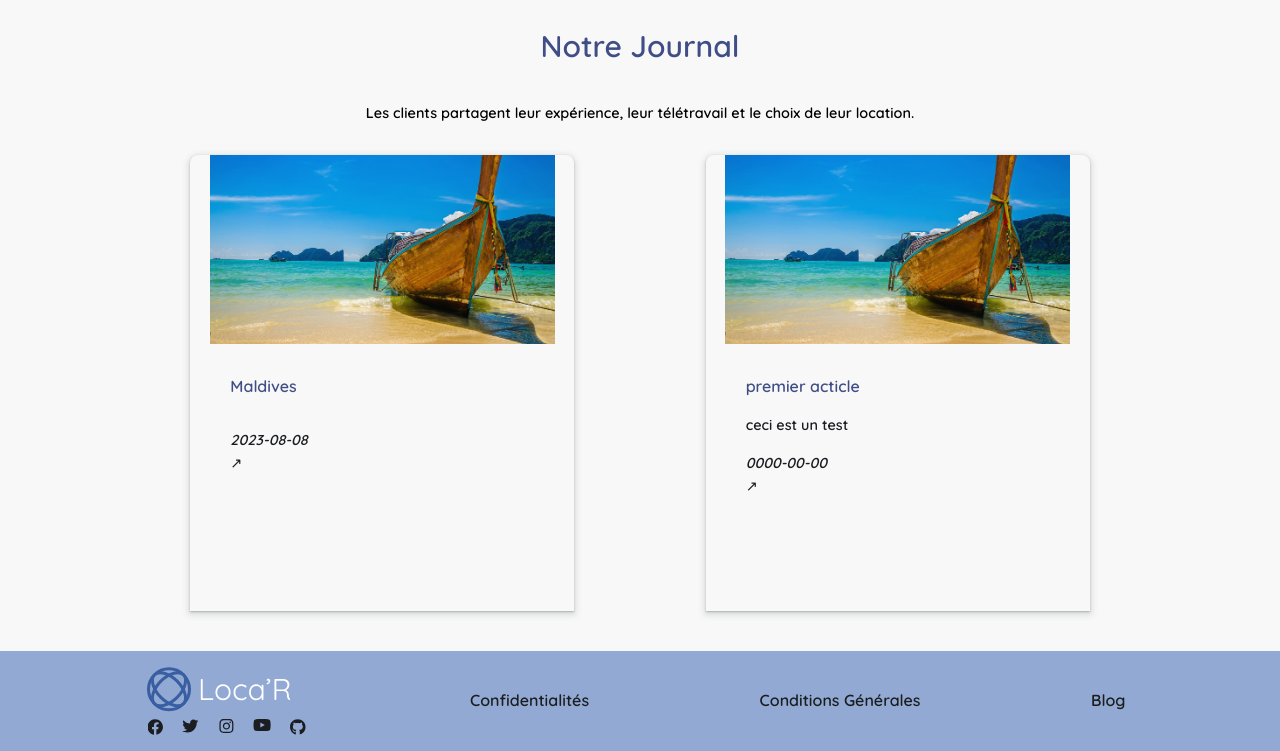
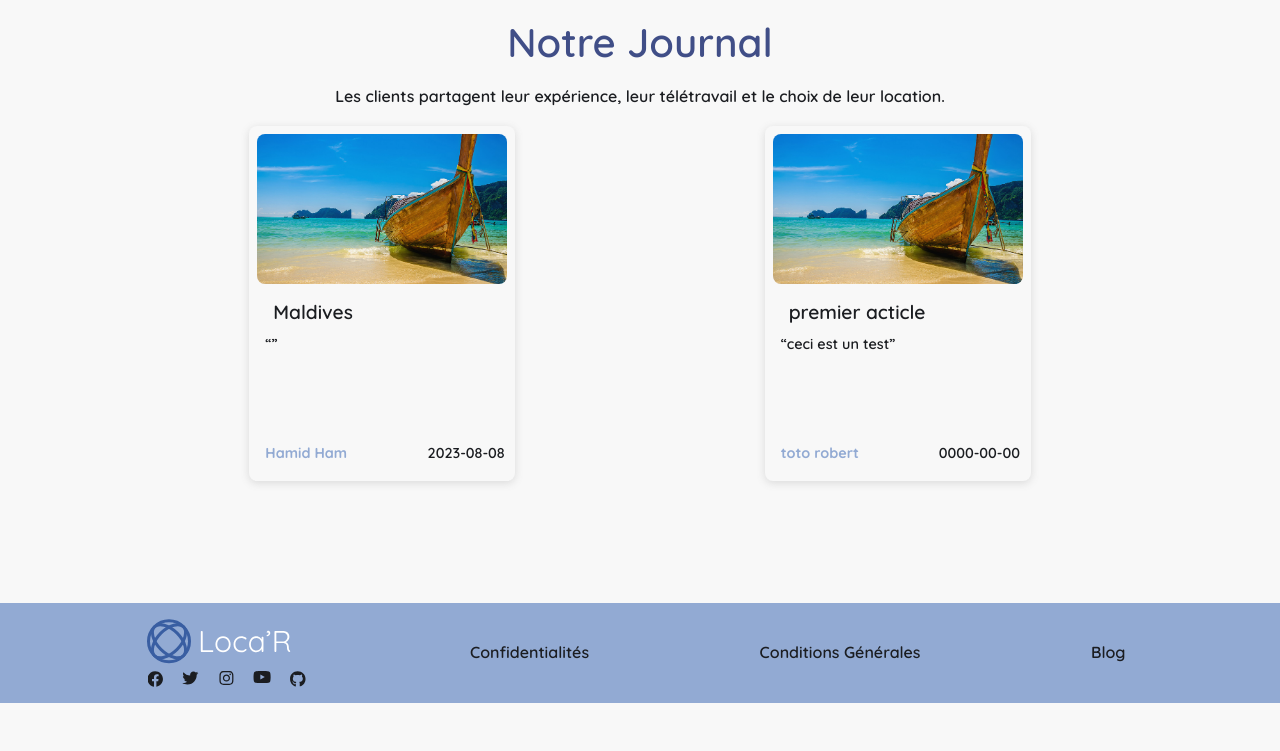
Before and after one commit to Anathariel/Project-Rbnb, a PHP site: page /blog in a window 1280 px wide. Shown: the part 97-848 px from the top of the page. After the commit the page ends 800 px from the top, so only its background shows below. Run offline with PHP 8.4, Linux system fonts and the light colour scheme; data comes from the database, SQL or seed files in the repository; some libraries are stand-ins or nearby versions.

Commit message:
💫 Scale on hover cards + fix blog cards to generalised ones and added author full name

```diff
--- a/asset/css/style.css
+++ b/asset/css/style.css
@@ -152,6 +152,7 @@ h3 {
   border-radius: 0.5rem;
   box-shadow: rgba(99, 99, 99, 0.2) 0px 2px 8px 0px;
   margin-bottom: 2rem;
+  transition: transform 0.3s ease, box-shadow 0.3s ease;
 }
 .card figure {
   position: relative;
@@ -247,10 +248,6 @@ h3 {
   line-clamp: 3;
   -webkit-box-orient: vertical;
 }
-.card .card-details .description .date-article {
-  text-align: right;
-  margin: 0.5rem;
-}
 .card .card-details .calendar {
   display: flex;
   flex-direction: row;
@@ -267,6 +264,20 @@ h3 {
 .card .card-details .calendar .departure {
   width: 50%;
   padding: 0.5rem;
+}
+.card .card-details .date-author {
+  display: flex;
+  flex-direction: row-reverse;
+  justify-content: space-between;
+  text-align: right;
+  position: absolute;
+  margin: 1rem;
+  width: 90%;
+  bottom: 0;
+}
+.card .card-details .date-author h4 {
+  color: #92aad3;
+  font-family: "Quicksand-bold";
 }
 .card .card-details button.main-button-style {
   width: 90%;
@@ -313,6 +324,10 @@ h3 {
 .card .card-details .dashboard-property-buttons input:hover {
   border: 1px solid red;
   border-radius: 0.5rem;
+}
+.card:hover {
+  transform: scale(1.05);
+  box-shadow: rgba(99, 99, 99, 0.3) 0px 4px 12px 0px;
 }
 
 @media screen and (max-width: 800px) {
@@ -2489,99 +2504,19 @@ section#googlemaps-property-section div#map {
 }
 
 section#section-blog {
-  margin-top: 20px;
-}
-section#section-blog p.sub-title-section {
-  color: black;
+  margin-top: 1rem;
   text-align: center;
-  padding: 30px;
-}
-section#section-blog div#container-section-blog {
-  width: 90%;
-  display: flex;
-  flex-wrap: wrap;
+}
+section#section-blog h2 {
+  font-size: 2.5rem;
+  margin-bottom: 1rem;
+}
+section#section-blog p.sub-title-blog {
+  font-size: 1rem;
+}
+section#section-blog #container-cards-section-blog {
+  display: flex;
   justify-content: space-evenly;
   align-items: center;
-  margin: 0 auto;
-}
-section#section-blog div#container-section-blog div.card-blog {
-  width: 100%;
-  max-width: 420px;
-  height: 540px;
-  background-color: #f8f8f8;
-  border-radius: 8px 8px 0 0;
-  overflow: hidden;
-  box-shadow: rgba(60, 64, 67, 0.3) 0px 1px 2px 0px, rgba(60, 64, 67, 0.15) 0px 2px 6px 2px;
-  margin: 0 5px 40px 5px;
-  transition: all 0.5s ease;
-}
-@media screen and (min-width: 950px) {
-  section#section-blog div#container-section-blog div.card-blog {
-    width: 384px;
-    height: 456px;
-  }
-  section#section-blog div#container-section-blog div.card-blog:hover .bg-image {
-    transform: scale(1.1);
-  }
-}
-section#section-blog div#container-section-blog div.card-blog div.card-blog-top {
-  width: 90%;
-  display: flex;
-  flex-wrap: wrap;
-  justify-content: space-evenly;
-  align-items: center;
-  margin: 0 auto;
-}
-section#section-blog div#container-section-blog div.card-blog div.card-blog-bottom {
-  position: relative;
-  padding: 30px 40px;
-  text-align: center;
-  height: 50%;
-  display: flex;
-  flex-direction: column;
-  align-items: flex-start;
-}
-section#section-blog div#container-section-blog div.card-blog div.card-blog-bottom p {
-  margin-top: 15px;
-}
-section#section-blog div#container-section-blog div.card-blog div.card-blog {
-  position: relative;
-  text-align: center;
-  height: 50%;
-  display: flex;
-  flex-direction: column;
-  align-items: flex-start;
-}
-
-section#section-article {
-  text-align: center;
-  margin: 30px auto;
-}
-
-div#article-flex-images figure.article-flex-images {
-  display: flex;
-}
-
-div#article-flex-images .right-aligned {
-  float: right;
-  margin-left: 5px;
-}
-
-section#section-article h1,
-section#section-article h2 {
-  color: #92AAD3;
-  margin-top: 30px;
-  margin-bottom: 30px;
-  text-align: center;
-}
-
-div#article-flex-images figure.article-flex-images {
-  display: flex;
-}
-div#article-flex-images figure.article-flex-images section#section-article h3 {
-  color: #92AAD3;
-}
-div#article-flex-images figure.article-flex-images section#section-article h3 section#section-article h4 {
-  color: #92AAD3;
-  text-align: center;
+  margin-top: 1rem;
 }/*# sourceMappingURL=style.css.map */
--- a/asset/css/style.scss
+++ b/asset/css/style.scss
@@ -293,11 +293,6 @@ h3 {
         line-clamp: 3;
         -webkit-box-orient: vertical;
       }
-
-      .date-article{
-        text-align: right;
-        margin: .5rem;
-      }
     }
 
     .calendar {
@@ -317,6 +312,22 @@ h3 {
       .departure {
         width: 50%;
         padding: 0.5rem;
+      }
+    }
+
+    .date-author {
+      display: flex;
+      flex-direction: row-reverse;
+      justify-content: space-between;
+      text-align: right;
+      position: absolute;
+      margin: 1rem;
+      width: 90%;
+      bottom: 0;
+
+      h4{
+        color: $maincolor;
+        font-family: $bold;
       }
     }
 
@@ -372,6 +383,13 @@ h3 {
         border-radius: 0.5rem;
       }
     }
+  }
+
+  transition: transform 0.3s ease, box-shadow 0.3s ease; // Smoothing out the effect
+
+  &:hover {
+    transform: scale(1.05); // Subtle scaling effect
+    box-shadow: rgba(99, 99, 99, 0.3) 0px 4px 12px 0px; // Deeper shadow on hover for lift effect
   }
 }
 
@@ -1770,19 +1788,20 @@ section#property-section {
       flex-direction: row;
       align-items: center;
       margin: 0;
-        flex-grow: 1;
-      img{
+      flex-grow: 1;
+
+      img {
         margin-right: 5px;
       }
 
-      figcaption{
+      figcaption {
         display: flex;
         align-items: center;
         margin-left: 10px;
         justify-content: space-between;
         width: 100%;
 
-        p{
+        p {
           margin-right: 10px;
         }
       }
@@ -2349,7 +2368,7 @@ section#googlemaps-property-section {
         border-radius: .5rem;
       }
 
-      .dropdown{
+      .dropdown {
         position: relative;
 
         .dropdown-content {
@@ -2361,7 +2380,7 @@ section#googlemaps-property-section {
           z-index: 2;
           margin: 1px;
 
-          a{
+          a {
             background-color: transparent;
             box-shadow: rgba(0, 0, 0, 0.15) 1.95px 1.95px 2.6px;
             border-radius: .5rem;
@@ -2957,125 +2976,27 @@ section#googlemaps-property-section {
 //~ -------------------- BLOG -------------------- //
 
 section#section-blog {
-  // # car id //
-  margin-top: 20px;
-
-  p.sub-title-section {
-    // couleur du texte //
-    color: black;
-    text-align: center;
-    padding: 30px;
-  }
-
-  div#container-section-blog {
-    // # car id //
-    width: 90%;
+  margin-top: 1rem;
+  text-align: center;
+
+  h2{
+    font-size: 2.5rem;
+    margin-bottom: 1rem;
+  }
+  p.sub-title-blog{
+    font-size: 1rem;
+  }
+
+  #container-cards-section-blog{
     display: flex;
-    flex-wrap: wrap;
     justify-content: space-evenly;
     align-items: center;
-    margin: 0 auto;
-
-
-    div.card-blog {
-      // # car class L14 //
-      width: 100%;
-      max-width: 420px;
-      height: 540px;
-      background-color: $white;
-      border-radius: 8px 8px 0 0;
-      overflow: hidden;
-      box-shadow: rgba(60, 64, 67, 0.3) 0px 1px 2px 0px,
-        rgba(60, 64, 67, 0.15) 0px 2px 6px 2px;
-      margin: 0 5px 40px 5px;
-      transition: all 0.5s ease;
-
-      @media screen and (min-width: 950px) {
-        // responsive //
-        width: 384px;
-        height: 456px;
-
-        &:hover {
-          .bg-image {
-            transform: scale(1.1);
-          }
-        }
-      }
-
-      div.card-blog-top {
-        width: 90%;
-        display: flex;
-        flex-wrap: wrap;
-        justify-content: space-evenly;
-        align-items: center;
-        margin: 0 auto;
-
-
-      }
-
-      div.card-blog-bottom {
-        position: relative;
-        padding: 30px 40px;
-        text-align: center;
-        height: 50%;
-        display: flex;
-        flex-direction: column;
-        align-items: flex-start;
-
-        p {
-          margin-top: 15px;
-        }
-      }
-
-      div.card-blog {
-        position: relative;
-        text-align: center;
-        height: 50%;
-        display: flex;
-        flex-direction: column;
-        align-items: flex-start;
-
-      }
-    }
+    margin-top: 1rem;
   }
 }
 
 //~ -------------------- ARTICLE -------------------- //
 
 section#section-article {
-  text-align: center;
-  margin: 30px auto;
-}
-
-div#article-flex-images figure.article-flex-images {
-  display: flex;
-}
-
-div#article-flex-images .right-aligned {
-  float: right;
-  margin-left: 5px;
-}
-
-section#section-article h1,
-section#section-article h2 {
-  color: #92AAD3;
-  margin-top: 30px;
-  margin-bottom: 30px;
-  text-align: center;
-}
-
-div#article-flex-images {
-  figure.article-flex-images {
-    display: flex;
-
-    section#section-article h3 {
-      color: #92AAD3;
-
-
-      section#section-article h4 {
-        color: #92AAD3;
-        text-align: center;
-      }
-    }
-  }
-}
+
+}
--- a/controller/BlogController.php
+++ b/controller/BlogController.php
@@ -1,13 +1,11 @@
 <?php
-
 class BlogController extends Controller
 {
     public function showAllArticles()
     {
-        $allArticles = new BlogModel();
-        $allArticles = $allArticles->getAllArticlesModel();
+        $blogModel = new BlogModel();
+        $allArticles = $blogModel->getAllArticlesModel();
 
         echo self::getRender('blog.html.twig', ['allArticles' => $allArticles]);
     }
-
 }
--- a/model/BlogModel.php
+++ b/model/BlogModel.php
@@ -1,43 +1,31 @@
 <?php
-
 class BlogModel extends Model
 {
     public function getAllArticlesModel()
     {
-        $req = $this->getDb()->prepare('SELECT `articleId`, `title`, `extract`, `image`, `author`, `date` FROM `article` ORDER BY `date` DESC');
+        // The SQL to join the article and user tables
+        $req = $this->getDb()->prepare(
+            'SELECT a.`articleId`, a.`title`, a.`extract`, a.`image`, a.`author`,
+             CONCAT(u.`firstName`, " ", u.`lastName`) AS authorName,
+             a.`date`
+             FROM `article` a
+             JOIN `user` u ON a.`author` = u.`uid`
+             ORDER BY a.`date` DESC'
+        );
         $req->execute();
 
         $allArticlesModelData = $req->fetchAll(PDO::FETCH_ASSOC);
 
         if (!$allArticlesModelData) {
-            // Gérer le cas où aucune commodité n'est trouvée pour la propriété spécifiée
             return null;
         }
 
         $allArticles = [];
         foreach ($allArticlesModelData as $articleModelData) {
-            $article = new Article($articleModelData);
-            $allArticles[] = $article;
+            // Instead of creating an Article object, we just append the array directly
+            $allArticles[] = $articleModelData;
         }
 
         return $allArticles;
     }
-
-    public function getOneArticleModel($articleId)
-    {
-        $req = $this->getDb()->prepare('SELECT `articleId`, `title`, `extract`, `image`, `content`, `author`, `date` FROM `article` WHERE `articleId` = :articleId');
-        $req->bindParam('articleId', $articleId, PDO::PARAM_INT);
-        $req->execute();
-
-        $articleModelData = $req->fetch(PDO::FETCH_ASSOC);
-
-        if (!$articleModelData) {
-            // Gérer le cas où aucune commodité n'est trouvée pour la propriété spécifiée
-            return null;
-        }
-
-        $article = new Article($articleModelData);
-
-        return $article;
-    }
 }
--- a/view/blog.html.twig
+++ b/view/blog.html.twig
@@ -4,33 +4,31 @@
 {% endblock %}
 
 {% block content %}
-
 	<!-- ---------- SECTION - BLOG ---------- -->
-
-
 <section id="section-blog">
 	<h2>Notre Journal</h2>
+	<p class="sub-title-blog">Les clients partagent leur expérience, leur télétravail et le choix de leur location.</p>
 
-
-  <p class="sub-title-section">Les clients partagent leur expérience, leur télétravail et le choix de leur location.</p>
-
-  <div id="container-section-blog">
+	<div id="container-cards-section-blog">
 		{% for article in allArticles %}
-    	<div class="card-blog">
-      		<div class="card-blog-top">
-        		<figure id="pict-aticle-1">
+			<a href="{{ path('basearticle') }}/{{ article.articleId}}">
+				<div class="card medium-card">
+					<figure>
 						<img src="{{ asset('/media/blog/' ~ article.image) }}" alt="{{ article.title }}">
 					</figure>
+
+					<div class="card-details">
+						<div class="description">
+							<h3>{{ article.title }}</h3>
+							<q class="card-descriptions-limit">{{ article.extract }}</q>
 						</div>
-
-      		<div class="card-blog-bottom">
-        		<h4>{{ article.title }}</h4>
-        		<p>{{ article.extract }}</p>
-        		<p class="date-article-blog">
-				<i>{{ article.date }}</i></p>
-        		<a href="{{ path('basearticle') }}/{{ article.articleId}}"> ↗</a>
+						<div class="date-author">
+							<p>{{ article.date }}</p>
+							<h4>{{ article.authorName }}</h4>
 						</div>
 					</div>
+				</div>
+			</a>
 		{% endfor %}
 	</div>
 </section>
--- a/view/dashboard.html.twig
+++ b/view/dashboard.html.twig
@@ -60,6 +60,7 @@
     {% if message %}
         <div id="message" data-content="{{ message }}"></div>
     {% endif %}
+
     <section class="dashboard-cards-my-proprieties" id="my-proprieties">
 
         <h2>Mes propriétés</h2>
@@ -294,9 +295,6 @@
                         <div class="description">
                             <h3>{{ userArticle.title }}</h3>
                             <q class="card-descriptions-limit">{{ userArticle.extract }}</q>
-                            <div class="date-article">
-                                <p>{{ userArticle.date }}</p>
-                            </div>
                         </div>
                         <div class="dashboard-property-buttons">
                             <a href="{{ path('baseUpdateArticle')}}{{ userArticle.articleId}}">
```
Also changed, not shown: model/ArticleModel.php (+24 -6 lines), README.md, asset/media/blog/IMG_2991-removebg-preview.png (deleted), asset/media/blog/WaNom.png (added), controller/ArticleController.php (line endings or trailing spaces), 1 other file. Lines whose indentation alone changed are shown as unchanged.
